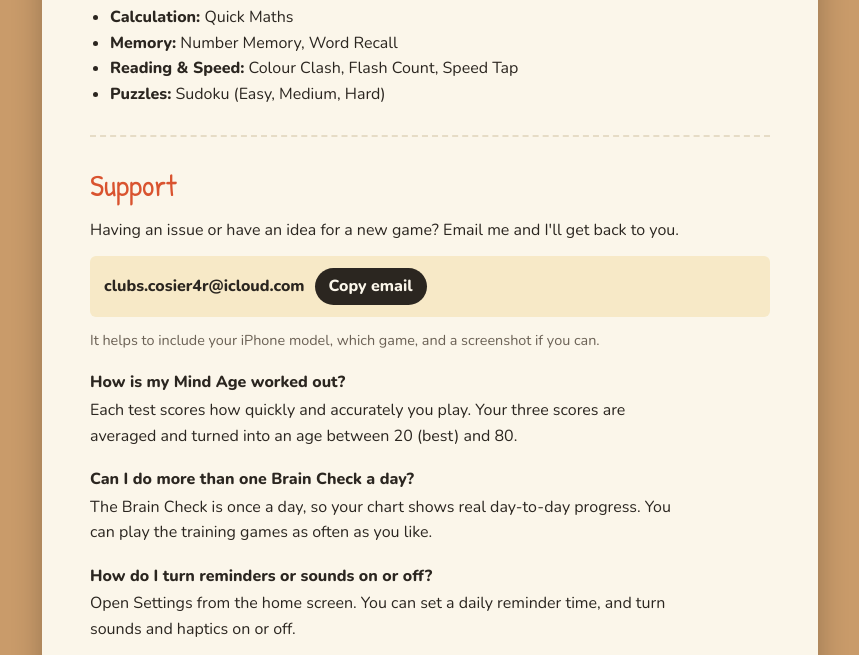
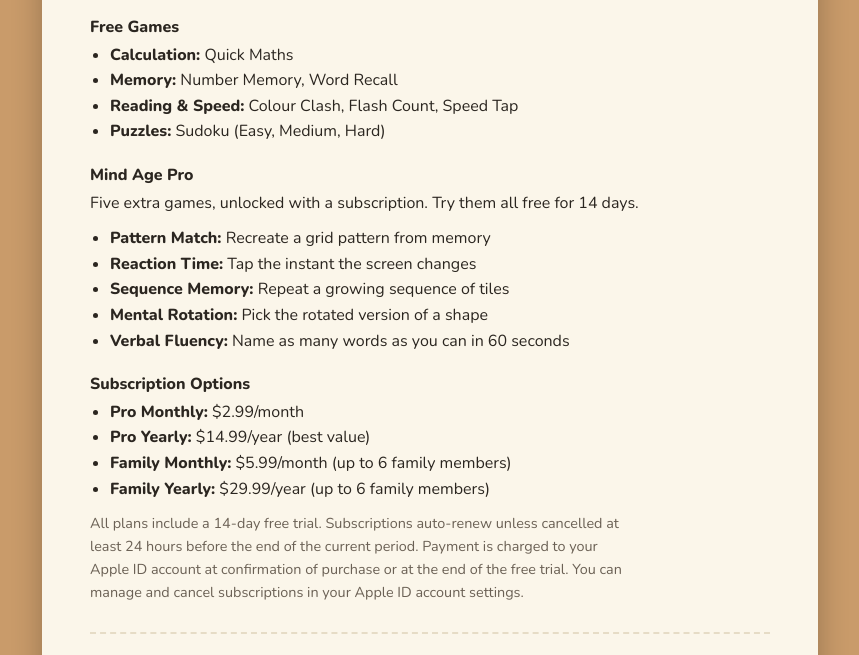
Before and after one commit to BDeclan-Studios/BDeclan-Studios, a plain HTML site: page mind-age/index.html in a window 1280 px wide. Shown: the part 710-1365 px from the top of the page, without its empty margins (210-1069 px from the left). Drawn offline with nearby package versions, Linux system fonts and the light colour scheme.

Commit message:
Add Mind Age Pro info to support page
Lists the five premium games, subscription pricing (individual
and family plans), and Apple subscription terms. Added
subscription privacy note.

Co-Authored-By: Claude Opus 4.6 <noreply@anthropic.com>
Claude-Session: https://claude.ai/code/session_01DVxxFWnEQtcvsheb3U2eF1

```diff
--- a/mind-age/index.html
+++ b/mind-age/index.html
@@ -65,12 +65,30 @@
 
   <section id="games">
     <h2>Games</h2>
+    <h3>Free Games</h3>
     <ul>
       <li><strong>Calculation:</strong> Quick Maths</li>
       <li><strong>Memory:</strong> Number Memory, Word Recall</li>
       <li><strong>Reading &amp; Speed:</strong> Colour Clash, Flash Count, Speed Tap</li>
       <li><strong>Puzzles:</strong> Sudoku (Easy, Medium, Hard)</li>
     </ul>
+    <h3>Mind Age Pro</h3>
+    <p>Five extra games, unlocked with a subscription. Try them all free for 14 days.</p>
+    <ul>
+      <li><strong>Pattern Match:</strong> Recreate a grid pattern from memory</li>
+      <li><strong>Reaction Time:</strong> Tap the instant the screen changes</li>
+      <li><strong>Sequence Memory:</strong> Repeat a growing sequence of tiles</li>
+      <li><strong>Mental Rotation:</strong> Pick the rotated version of a shape</li>
+      <li><strong>Verbal Fluency:</strong> Name as many words as you can in 60 seconds</li>
+    </ul>
+    <h3>Subscription Options</h3>
+    <ul>
+      <li><strong>Pro Monthly:</strong> $2.99/month</li>
+      <li><strong>Pro Yearly:</strong> $14.99/year (best value)</li>
+      <li><strong>Family Monthly:</strong> $5.99/month (up to 6 family members)</li>
+      <li><strong>Family Yearly:</strong> $29.99/year (up to 6 family members)</li>
+    </ul>
+    <p class="note">All plans include a 14-day free trial. Subscriptions auto-renew unless cancelled at least 24 hours before the end of the current period. Payment is charged to your Apple ID account at confirmation of purchase or at the end of the free trial. You can manage and cancel subscriptions in your Apple ID account settings.</p>
   </section>
 
   <section id="support">
@@ -106,6 +124,7 @@
       <li>No data sent to any server.</li>
       <li>Your scores, Mind Age history, and the name and age you can optionally enter stay on your device.</li>
       <li><strong>Game Center</strong> is used only for leaderboards, managed by Apple.</li>
+      <li><strong>Subscriptions</strong> are handled by Apple. We do not see your payment details.</li>
       <li><strong>Daily reminders</strong> are scheduled on your phone and only if you turn them on.</li>
       <li><strong>Emails you send</strong> for support are used only to reply to you.</li>
     </ul>
```
